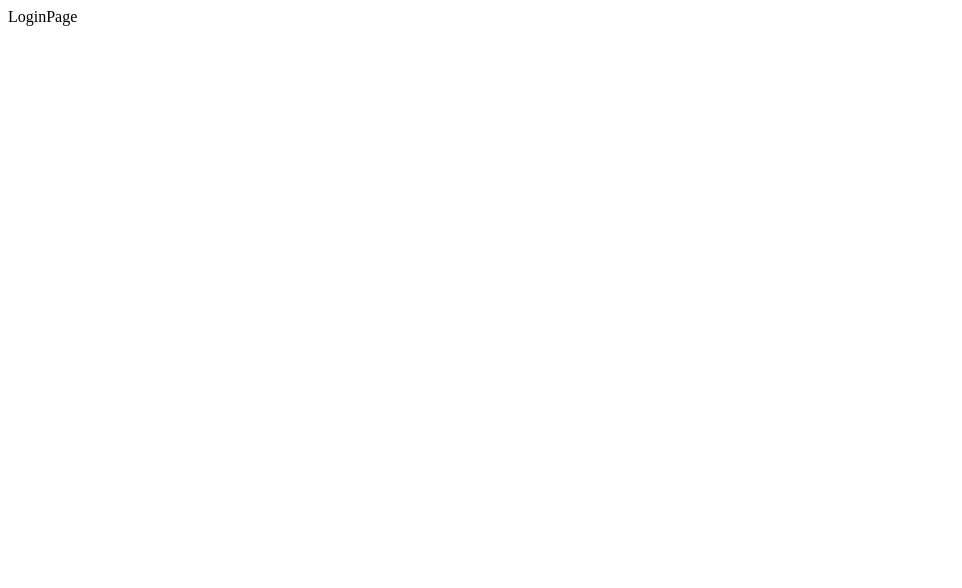
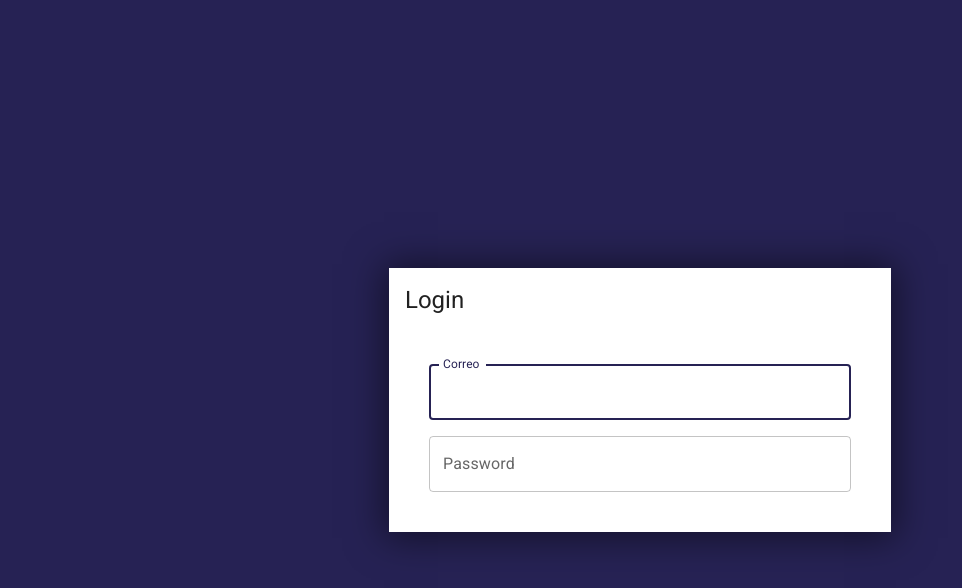
Before and after one commit to edgjoa-dev/journal-app-react, a React (Vite) app: page /auth/login in a window 1280 px wide. Shown: the top 588 px of the page, without its empty margins (0-962 px from the left). Built offline with nearby package versions, Linux system fonts and the light colour scheme.

Commit message:
implementación de material ui ok

```diff
--- a/src/JournalApp.jsx
+++ b/src/JournalApp.jsx
@@ -1,11 +1,12 @@
 import React from 'react'
 import { AppRoutes } from './router/AppRoutes'
+import { AppTheme } from './theme'
 
 
 export const JournalApp = () => {
     return (
-        <>
+        <AppTheme>
             <AppRoutes />
-        </>
+        </AppTheme>
     )
 }
--- /dev/null
+++ b/src/auth/index.js
@@ -0,0 +1,2 @@
+export * from './auth/login';
+export * from './auth/register';
--- a/src/auth/pages/LoginPage.jsx
+++ b/src/auth/pages/LoginPage.jsx
@@ -1,7 +1,49 @@
-import React from 'react'
+import { Grid, TextField, Typography } from '@mui/material'
 
 export const LoginPage = () => {
-  return (
-    <div>LoginPage</div>
-  )
+    return (
+        <Grid
+        container
+        alignContent='center'
+        direction='column'
+        justifyContent='center'
+        spacing={0}
+        sx={{ minHeight: '100vh', backgroundColor: 'primary.main', padding: '4' }}
+        >
+
+            <Grid item
+                className='box-shadow'
+                xs={3}
+                sx={{ backgroundColor: 'white', borderRadius: '2' }}
+                padding={2}
+            >
+                <Typography variant='h5' sx={{ mb: 1 }}> Login </Typography>
+
+                <form>
+                    <Grid container padding={3}>
+                        <Grid item xs={12} sx={{ mt: 2 }}>
+                            <TextField
+                            autoFocus= {true}
+                            label="Correo"
+                            type={'email'}
+                            placeholder="email@google.com"
+                            fullWidth
+                        />
+                        </Grid>
+
+                        <Grid item xs={12} sx={{ mt: 2 }}>
+                        <TextField
+                            label="Password"
+                            type='password'
+                            placeholder="Enter your password"
+                            fullWidth
+                            />
+                        </Grid>
+
+                    </Grid>
+
+                </form>
+            </Grid>
+        </Grid>
+    )
 }
--- a/src/auth/pages/RegisterPage.jsx
+++ b/src/auth/pages/RegisterPage.jsx
@@ -1,7 +1,7 @@
 import React from 'react'
 
 export const RegisterPage = () => {
-  return (
-    <div>RegisterPage</div>
-  )
+    return (
+        <div><h1>Register</h1></div>
+    )
 }
--- a/src/journal/pages/JournalPage.jsx
+++ b/src/journal/pages/JournalPage.jsx
@@ -1,7 +1,10 @@
+import { Typography } from '@mui/material'
 import React from 'react'
 
 export const JournalPage = () => {
-  return (
-    <div>JournalPage</div>
-  )
+    return (
+        <>
+            <Typography  variant='h1' align='center' mt={3}> Journal </Typography>
+        </>
+    )
 }
--- a/src/router/AppRoutes.jsx
+++ b/src/router/AppRoutes.jsx
@@ -1,17 +1,15 @@
-import { Routes, Route } from "react-router-dom";
-import { AuthRoutes } from "../auth/routes/AuthRoutes";
-import { JournalRoutes } from "../journal/routes/JournalRoutes";
+import React from 'react'
+import { Route, Routes } from 'react-router-dom'
+import { AuthRoutes } from '../auth/routes/AuthRoutes'
+import { JournalRoutes } from '../journal/routes/JournalRoutes'
 
 export const AppRoutes = () => {
-
-  return(
-    <Routes>
-        {/* login y register */}
-      <Route path="/auth/*" element={<AuthRoutes />} />
-
-        {/* Journal */}
-      <Route path="/*" element={<JournalRoutes />} />
-    </Routes>
-  )
-
+    return (
+        <Routes>
+            {/* Login y Register */}
+            <Route path='/auth/*' element={<AuthRoutes />}/>
+            {/* Journal App */}
+            <Route path='/*' element={<JournalRoutes />}/>
+        </Routes>
+    )
 }
--- a/src/styles.css
+++ b/src/styles.css
@@ -0,0 +1,3 @@
+.box-shadow{
+    box-shadow: 0px 1px 35px 5px rgba(0, 0, 0, 0.5);
+}
--- /dev/null
+++ b/src/theme/AppTheme.jsx
@@ -0,0 +1,14 @@
+import { ThemeProvider } from "@emotion/react"
+import { CssBaseline } from "@mui/material"
+import { purpleTheme } from "./purpleTheme"
+
+
+
+export const AppTheme = ({children}) => {
+    return (
+        <ThemeProvider theme={purpleTheme}>
+            <CssBaseline />
+            {children}
+        </ThemeProvider>
+    )
+}
--- /dev/null
+++ b/src/theme/index.js
@@ -0,0 +1,2 @@
+export * from './AppTheme';
+export * from './purpleTheme';
--- /dev/null
+++ b/src/theme/purpleTheme.js
@@ -0,0 +1,16 @@
+import { createTheme } from "@mui/material";
+import { red } from "@mui/material/colors";
+
+export const purpleTheme = createTheme({
+    palette: {
+        primary:{
+            main: '#262254',
+        },
+        secundary:{
+            main: '#543884'
+        },
+        error:{
+            main: red.A400
+        },
+    }
+})
```
Also changed, not shown: src/auth/routes/AuthRoutes.jsx (+5 -3 lines), src/journal/routes/JournalRoutes.jsx (+5 -4 lines).
